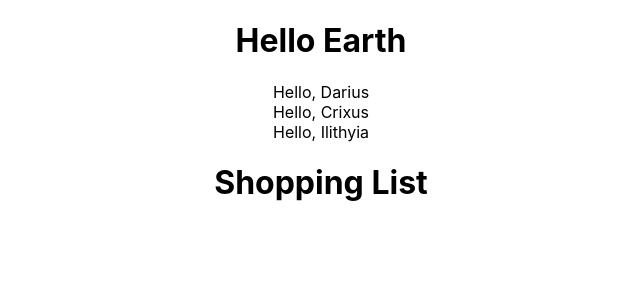
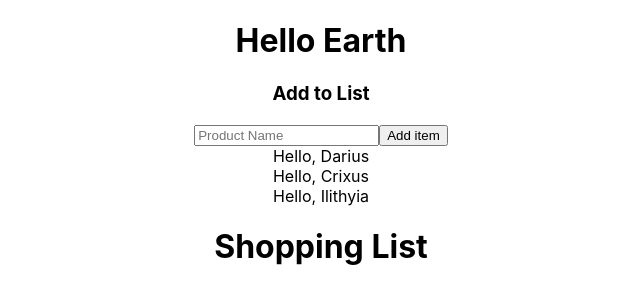
Before and after one commit to JPhasma/shopping-list-react-typescript, a React (Create React App) app: page / in a window 1280 px wide. Shown: the top 304 px of the page, without its empty margins (319-959 px from the left). Built offline with nearby package versions, Linux system fonts and the light colour scheme.

Commit message:
useRef to add input to state and passed handler down via props

```diff
--- a/src/App.tsx
+++ b/src/App.tsx
@@ -1,6 +1,7 @@
 import React, { useState } from 'react';
 import Greeter from './components/Greeter';
 import ShoppingList from './components/ShoppingList';
+import ShoppingListForm from './components/ShoppingListForm';
 
 import Item from './models/item';
 
@@ -8,6 +9,11 @@ import './App.css';
 
 function App() {
   const [items, setItems] = useState<Item[]>([]);
+  const addItem = (product: string) => {
+    console.log('MADE IT');
+    console.log(product);
+  };
+
   // const items = [
   //   { id: 1, productName: 'Lemon', quantity: 3 },
   //   { id: 2, productName: 'Vegan Beef Pasties', quantity: 30 },
@@ -16,6 +22,7 @@ function App() {
   return (
     <div className='App'>
       <h1>Hello Earth</h1>
+      <ShoppingListForm onAddItem={addItem} />
       <Greeter person='Darius' />
       <Greeter person='Crixus' />
       <Greeter person='Ilithyia' />
--- /dev/null
+++ b/src/components/ShoppingListForm.tsx
@@ -0,0 +1,29 @@
+import React, { useRef } from 'react';
+
+interface ShoppingListFormProps {
+  onAddItem: (item: string) => void;
+}
+
+function ShoppingListForm({ onAddItem }: ShoppingListFormProps): JSX.Element {
+  const inputRef = useRef<HTMLInputElement>(null);
+
+  const handleSubmit = (e: React.FormEvent) => {
+    e.preventDefault();
+    console.log('Submitted');
+    const newProduct = inputRef.current!.value;
+    onAddItem(newProduct);
+    inputRef.current!.value = '';
+  };
+
+  return (
+    <div>
+      <h3>Add to List</h3>
+      <form onSubmit={handleSubmit}>
+        <input type='text' placeholder='Product Name' ref={inputRef} />
+        <button type='submit'>Add item</button>
+      </form>
+    </div>
+  );
+}
+
+export default ShoppingListForm;
```
